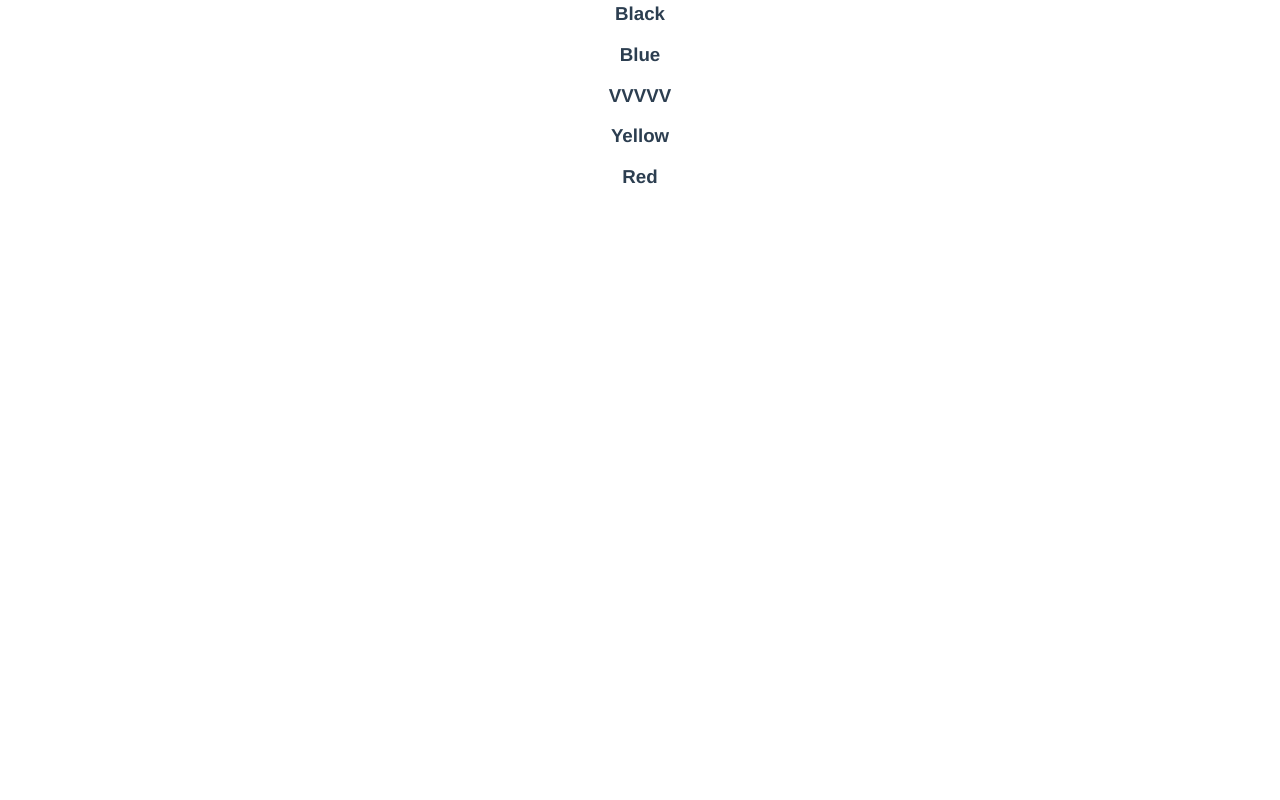
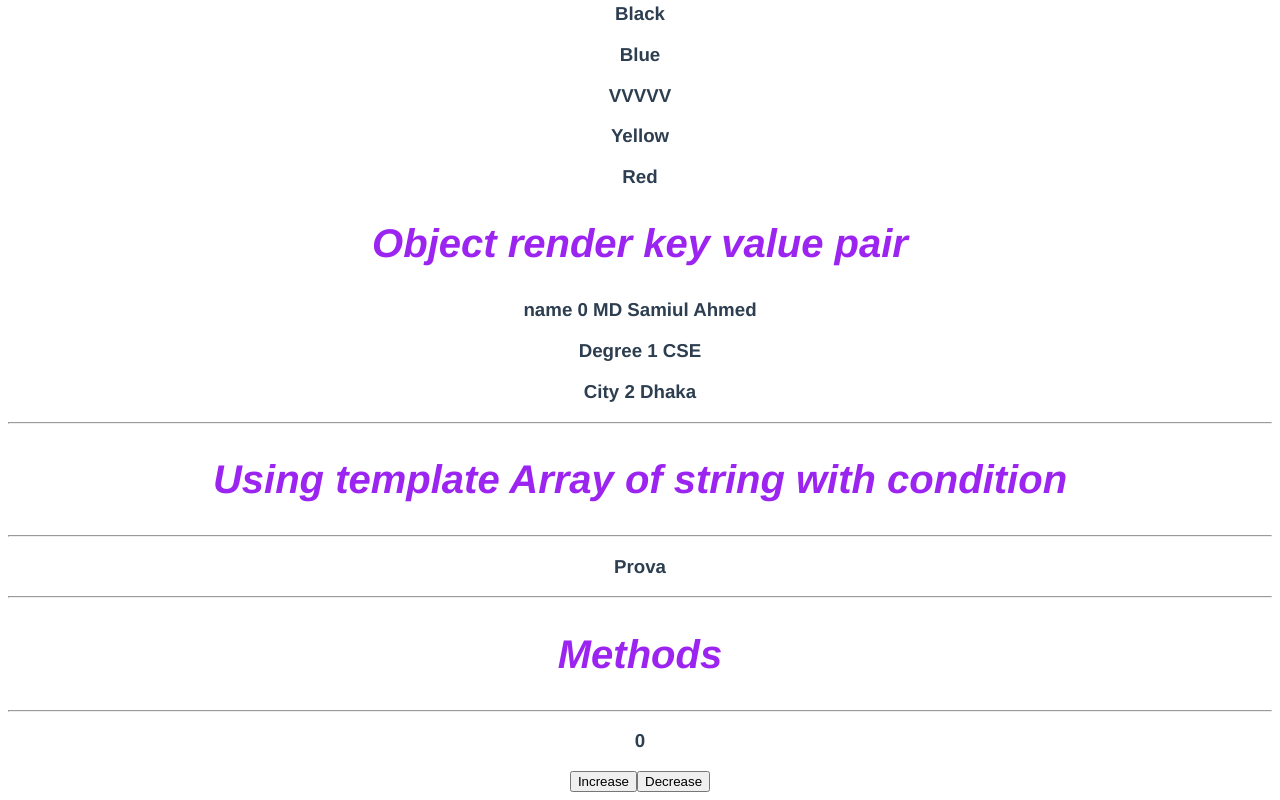
Before and after one commit to Samiul-Ahmed-96/vue-js-explore, a Vue app: page / in a window 1280 px wide. Shown: the part 1979-2779 px from the top of the page. Before the commit the page ends 2186 px from the top, so only its background shows below. Built offline with nearby package versions, Linux system fonts and the light colour scheme.

Commit message:
Explore methods

```diff
--- a/src/App.vue
+++ b/src/App.vue
@@ -1,13 +1,16 @@
 <template>
   <Binding />
+  <Methods />
 </template>
 
 <script>
 import Binding from "./components/Binding.vue";
+import Methods from "./components/Methods.vue";
 export default {
   name: "App",
   components: {
     Binding,
+    Methods,
   },
 };
 </script>
--- a/src/components/Binding.vue
+++ b/src/components/Binding.vue
@@ -54,7 +54,7 @@
     <h3 v-else>The is else</h3>
     <h3 v-show="showName">V-show</h3>
   </div>
-  <div class="part-">
+  <div class="part-Three">
     <br /><br />
     <hr />
     <h2>List Rendering</h2>
@@ -67,7 +67,17 @@
         {{ color }}
       </h3>
     </div>
+    <h2>Object render key value pair</h2>
+    <h3 v-for="(value, index, key) in myInfo" :key="index">
+      {{ index }} {{ key }} {{ value }}
+    </h3>
   </div>
+  <hr />
+  <h2>Using template Array of string with condition</h2>
+  <hr />
+  <template v-for="name in names" :key="name">
+    <h3 v-if="name === 'Prova'">{{ name }}</h3>
+  </template>
 </template>
 
 <script>
@@ -95,12 +105,17 @@ export default {
         { name: "AAAAA", favColor: ["Black", "Blue"] },
         { name: "VVVVV", favColor: ["Yellow", "Red"] },
       ],
+      myInfo: {
+        name: "MD Samiul Ahmed",
+        Degree: "CSE",
+        City: "Dhaka",
+      },
     };
   },
 };
 </script>
 
-<style scoped>
+<style>
 .sold {
   color: red;
 }
--- /dev/null
+++ b/src/components/Methods.vue
@@ -0,0 +1,28 @@
+<template>
+  <hr />
+  <h2>Methods</h2>
+  <hr />
+  <h3>{{ counter }}</h3>
+  <button @click="increase(5)">Increase</button>
+  <button @click="decrease(5)">Decrease</button>
+</template>
+
+<script>
+export default {
+  name: "Methods-vue",
+  data() {
+    return {
+      counter: 0,
+      disabled: false,
+    };
+  },
+  methods: {
+    increase(num) {
+      return (this.counter = this.counter + num);
+    },
+    decrease(num) {
+      return (this.counter -= num);
+    },
+  },
+};
+</script>
```
